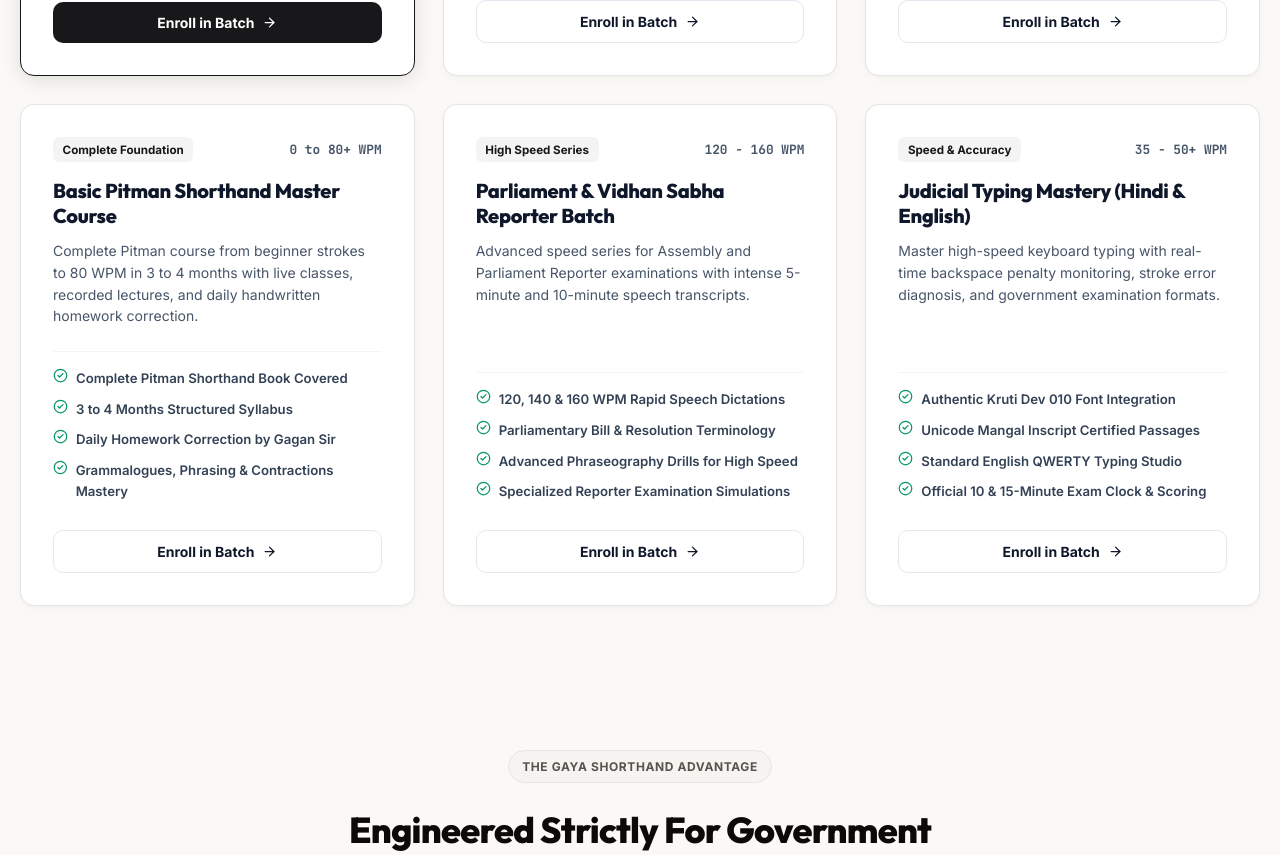
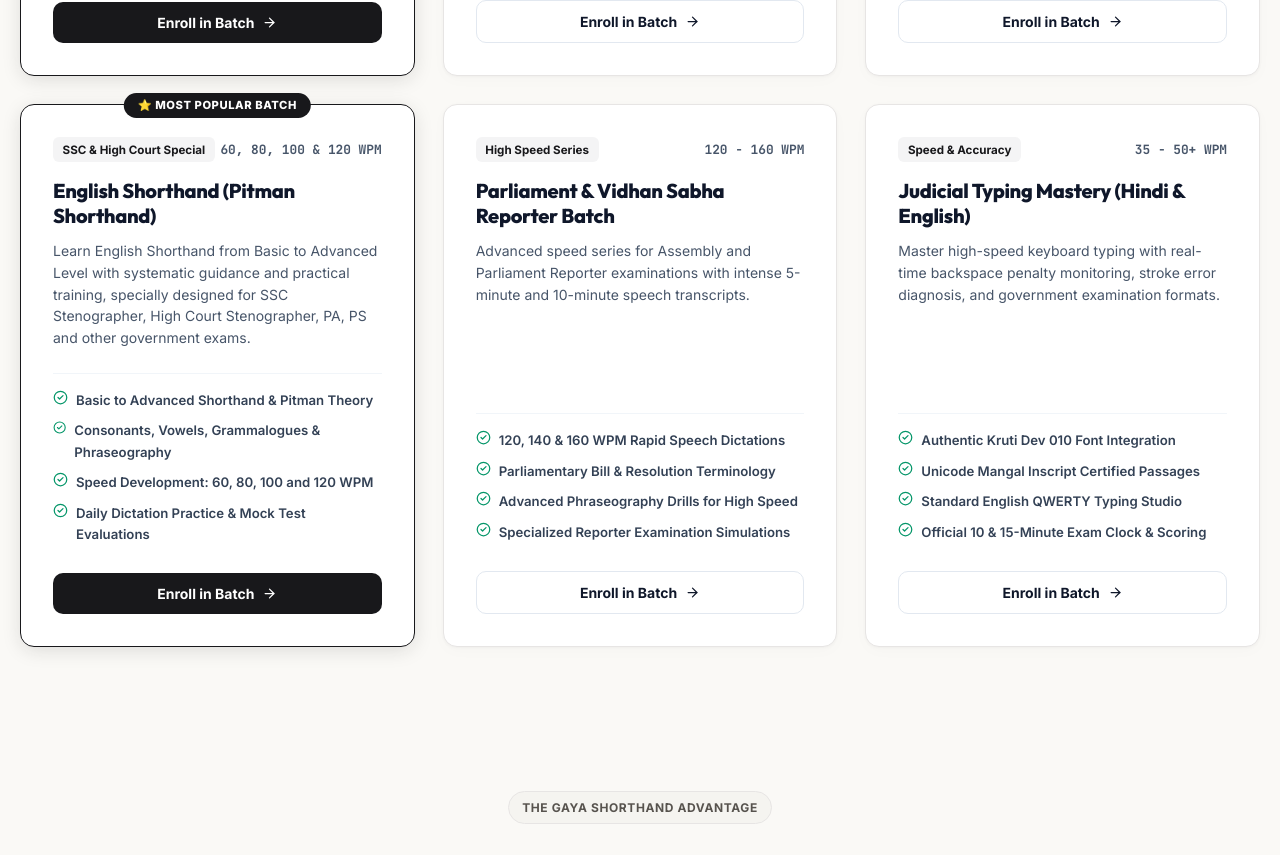
Before and after one commit to codemonkx/shorthandplus, a React (Vite) app: page / in a window 1280 px wide. Shown: the part 2480-3335 px from the top of the page. Built offline with nearby package versions, Linux system fonts and the light colour scheme; no server answers.

Commit message:
feat(courses): add English Shorthand (Pitman Shorthand) course details and features

```diff
--- a/src/data/mockData.js
+++ b/src/data/mockData.js
@@ -497,22 +497,26 @@ export const INITIAL_TRANSACTIONS = [
 export const INITIAL_ACADEMY_COURSES = [
   {
     id: 'course-pitman',
-    title: 'Basic Pitman Shorthand Masterclass',
-    category: 'Foundation',
-    badge: 'Beginner to 80 WPM',
+    title: 'English Shorthand (Pitman Shorthand)',
+    category: 'Shorthand Course (English)',
+    badge: 'SSC & High Court Special',
     tagColor: 'badge-blue',
-    speedTarget: '0 → 80 WPM',
-    duration: '3 to 4 Months',
+    speedTarget: '60, 80, 100 & 120 WPM',
+    duration: '3 to 6 Months',
     fee: '₹6,000 (Complete)',
-    description: 'Comprehensive foundation course starting from stroke geometry, vowel positions, circles, loops, hooks, to grammalogues and speed phrasing.',
+    description: 'Learn English Shorthand from Basic to Advanced Level with systematic guidance and practical training. This course is specially designed for students preparing for SSC Stenographer, High Court Stenographer, Personal Assistant (PA), Private Secretary (PS) and other government stenographer examinations.',
     syllabus: [
-      'Complete Pitman Shorthand Theory (All 24 Chapters)',
-      'Handwritten Outline Checks & Daily Correction by Gagan Sir',
-      'Grammalogues, Contractions & Phraseography Drill',
-      'Progressive Speed Dictations: 40 → 60 → 80 WPM',
-      'Includes Official Book & Printed Practice Workbook'
+      'Basic to Advanced Shorthand Training',
+      'Pitman Shorthand Theory (Consonants & Vowels)',
+      'Grammalogues and Phraseography',
+      'Short Forms and Special Rules',
+      'Word Formation and Sentence Practice',
+      'Daily Dictation Practice',
+      'Speed Development: 60, 80, 100 and 120 WPM',
+      'Transcription Practice & Accuracy Improvement Techniques',
+      'Exam-Oriented Mock Tests (SSC, High Court, PA/PS)'
     ],
-    mode: 'Offline Classroom (Gaya) + Audio Lab Access',
+    mode: 'Classroom (Gaya Center) + Online Audio Portal Access',
     popular: true
   },
   {
--- a/src/views/CoursesPage.jsx
+++ b/src/views/CoursesPage.jsx
@@ -13,22 +13,26 @@ import { PRICING_PLANS } from '../data/mockData';
 const ACADEMY_COURSES = [
   {
     id: 'course-pitman',
-    title: 'Basic Pitman Shorthand Masterclass',
-    category: 'Foundation',
-    badge: 'Beginner to 80 WPM',
+    title: 'English Shorthand (Pitman Shorthand)',
+    category: 'Shorthand Course (English)',
+    badge: 'SSC & High Court Special',
     tagColor: 'badge-blue',
-    speedTarget: '0 → 80 WPM',
-    duration: '3 to 4 Months',
+    speedTarget: '60, 80, 100 & 120 WPM',
+    duration: '3 to 6 Months',
     fee: '₹6,000 (Complete)',
-    description: 'Comprehensive foundation course starting from stroke geometry, vowel positions, circles, loops, hooks, to grammalogues and speed phrasing.',
+    description: 'Learn English Shorthand from Basic to Advanced Level with systematic guidance and practical training. This course is specially designed for students preparing for SSC Stenographer, High Court Stenographer, Personal Assistant (PA), Private Secretary (PS) and other government stenographer examinations.',
     syllabus: [
-      'Complete Pitman Shorthand Theory (All 24 Chapters)',
-      'Handwritten Outline Checks & Daily Correction by Gagan Sir',
-      'Grammalogues, Contractions & Phraseography Drill',
-      'Progressive Speed Dictations: 40 → 60 → 80 WPM',
-      'Includes Official Book & Printed Practice Workbook'
+      'Basic to Advanced Shorthand Training',
+      'Pitman Shorthand Theory (Consonants & Vowels)',
+      'Grammalogues and Phraseography',
+      'Short Forms and Special Rules',
+      'Word Formation and Sentence Practice',
+      'Daily Dictation Practice',
+      'Speed Development: 60, 80, 100 and 120 WPM',
+      'Transcription Practice & Accuracy Improvement Techniques',
+      'Exam-Oriented Mock Tests (SSC, High Court, PA/PS)'
     ],
-    mode: 'Offline Classroom (Gaya) + Audio Lab Access',
+    mode: 'Classroom (Gaya Center) + Online Audio Portal Access',
     popular: true
   },
   {
--- a/src/views/LandingPage.jsx
+++ b/src/views/LandingPage.jsx
@@ -444,18 +444,18 @@ export default function LandingPage({
     },
     {
       id: "pitman-course",
-      badge: "Complete Foundation",
-      title: "Basic Pitman Shorthand Master Course",
-      speed: "0 to 80+ WPM",
-      lang: "Complete Book",
-      desc: "Complete Pitman course from beginner strokes to 80 WPM in 3 to 4 months with live classes, recorded lectures, and daily handwritten homework correction.",
+      badge: "SSC & High Court Special",
+      title: "English Shorthand (Pitman Shorthand)",
+      speed: "60, 80, 100 & 120 WPM",
+      lang: "Basic to Advanced",
+      desc: "Learn English Shorthand from Basic to Advanced Level with systematic guidance and practical training, specially designed for SSC Stenographer, High Court Stenographer, PA, PS and other government exams.",
       features: [
-        "Complete Pitman Shorthand Book Covered",
-        "3 to 4 Months Structured Syllabus",
-        "Daily Homework Correction by Gagan Sir",
-        "Grammalogues, Phrasing & Contractions Mastery"
+        "Basic to Advanced Shorthand & Pitman Theory",
+        "Consonants, Vowels, Grammalogues & Phraseography",
+        "Speed Development: 60, 80, 100 and 120 WPM",
+        "Daily Dictation Practice & Mock Test Evaluations"
       ],
-      popular: false
+      popular: true
     },
     {
       id: "assembly-reporter",
```
Also changed, not shown: src/views/LeaderboardView.jsx (line endings or trailing spaces), 1 other file (tests, documents, lock files or other folders).
